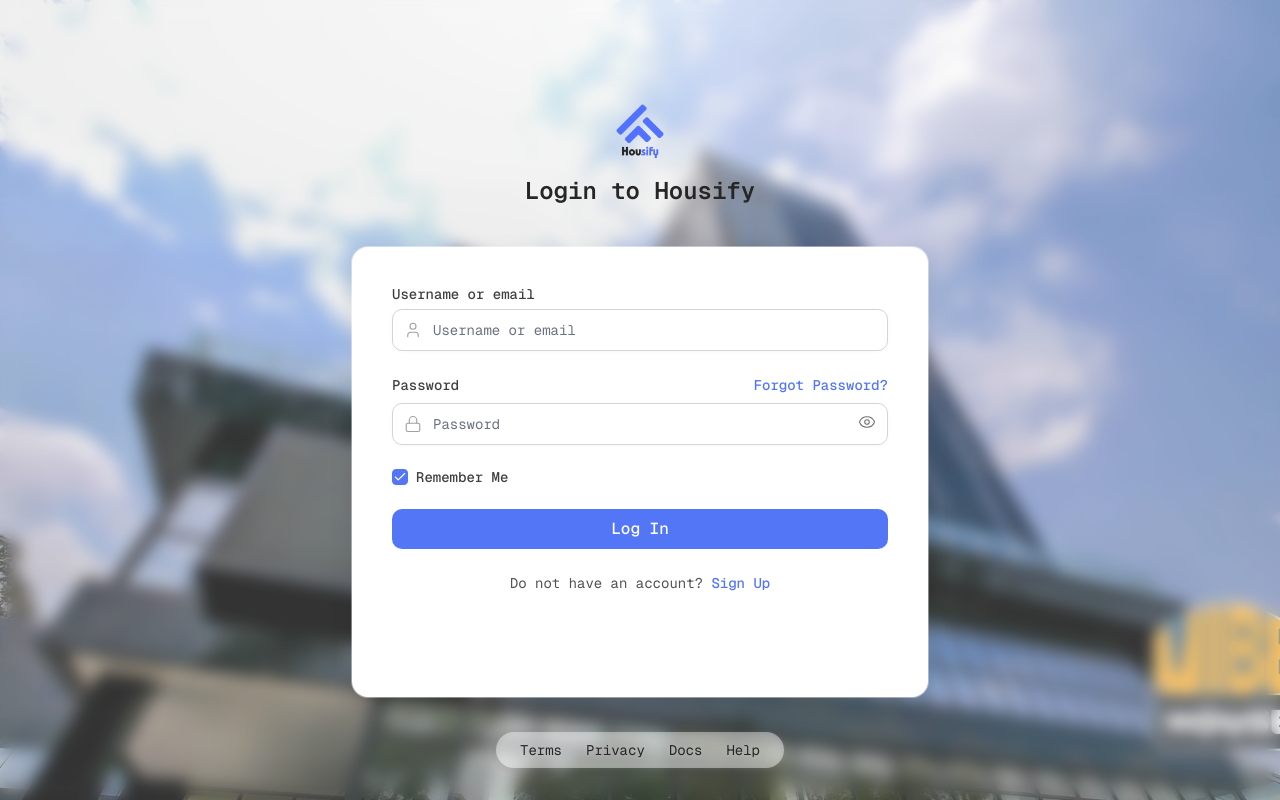
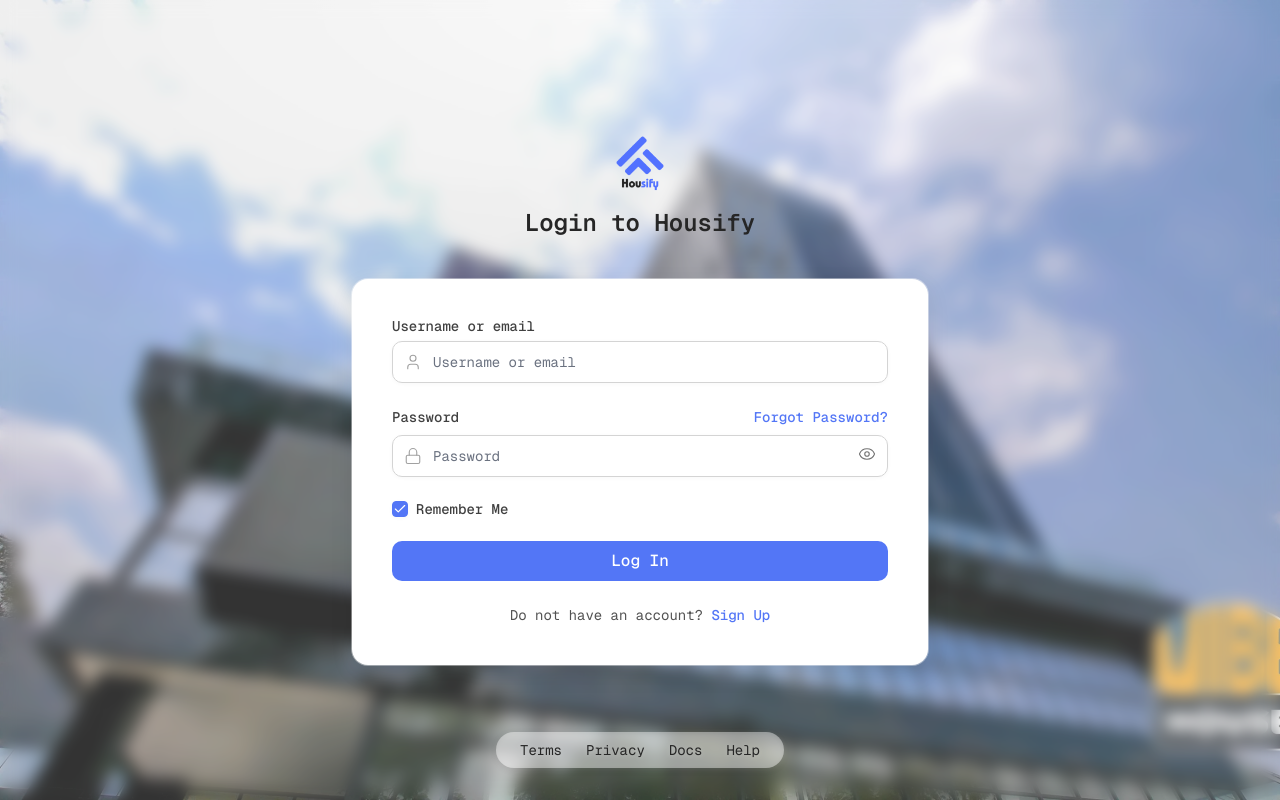
Before and after one commit to kajugadaniels/housify-client, a Next.js app: page /sign-in in a window 1280 px wide. Built offline with nearby package versions, Linux system fonts and the light colour scheme.

Commit message:
New changes

```diff
--- a/src/app/(auth)/sign-in/page.tsx
+++ b/src/app/(auth)/sign-in/page.tsx
@@ -197,18 +197,6 @@ export default function SignIn() {
                             </Link>
                         </div>
                     </div>
-
-                    {/* ✨ Replace dotted gradient with dots.png image */}
-                    <div className="relative w-full h-16 overflow-hidden">
-                        <Image
-                            src="/svg/dots.png"
-                            alt="Dotted background"
-                            fill
-                            className="object-cover opacity-70"
-                            sizes="100vw"
-                            priority
-                        />
-                    </div>
                 </div>
             </div>
         </div>
```
